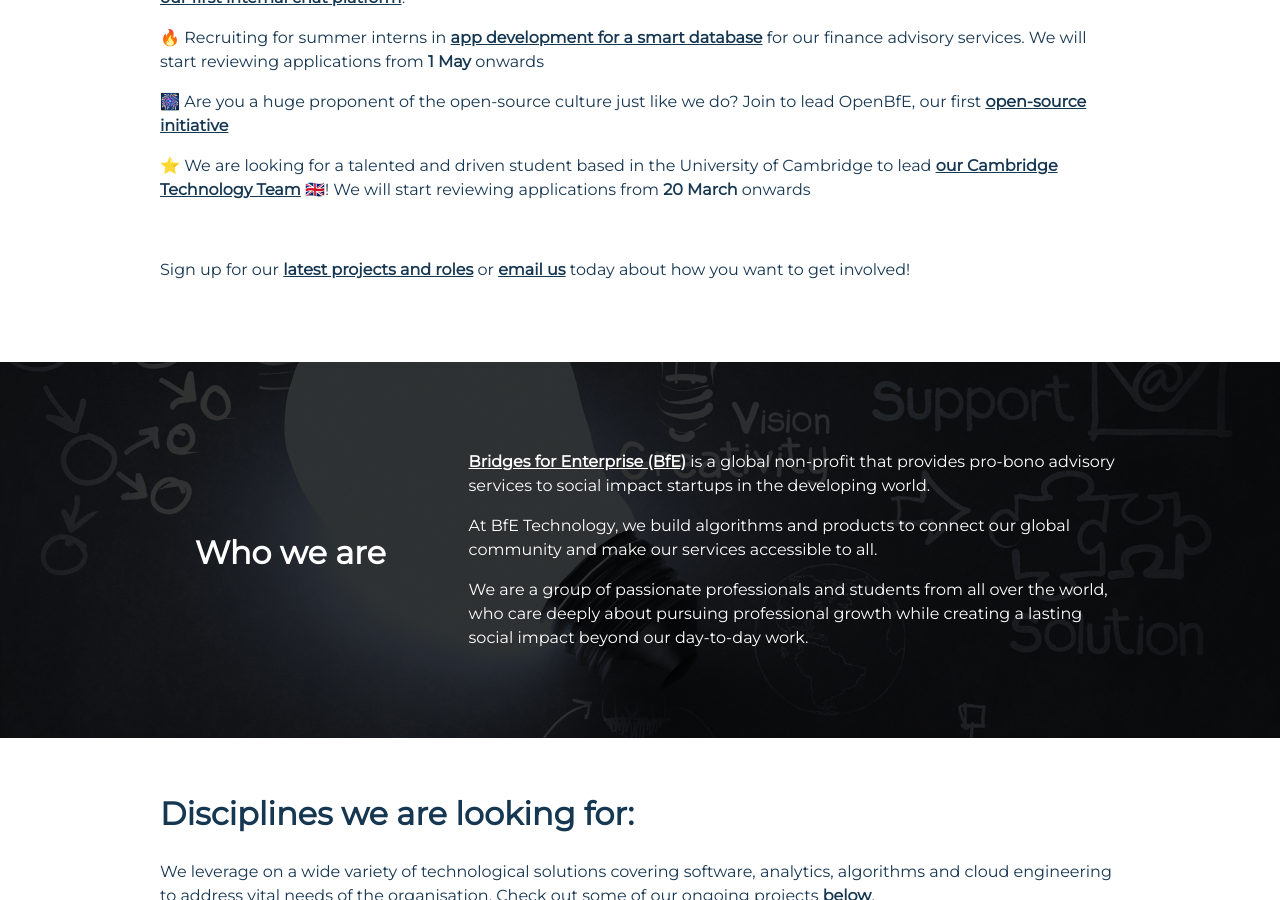
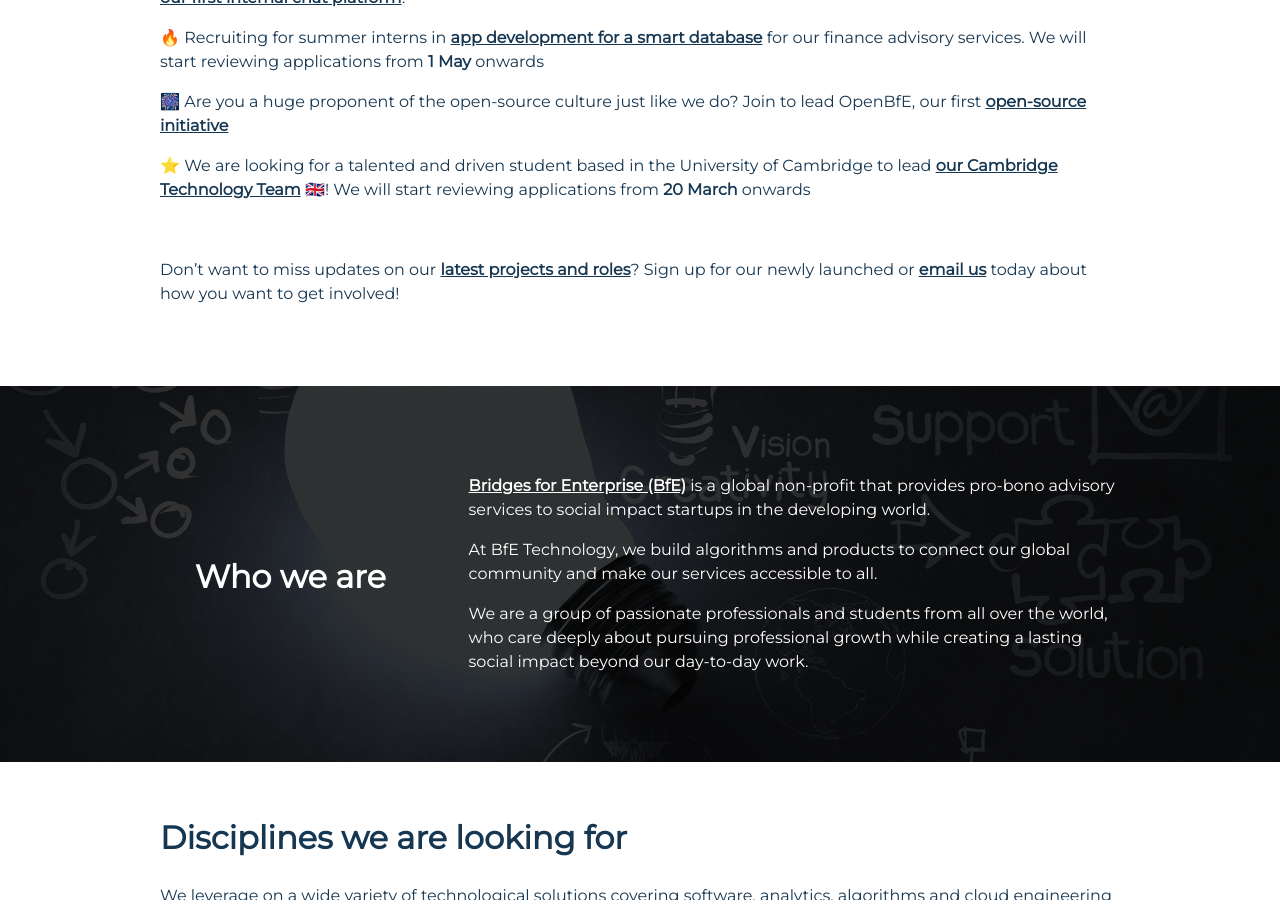
Before and after one commit to BfE-Technology/BfE-Technology.github.io, a Jekyll site: the page built from index.md, in a window 1280 px wide and 900 px high, scrolled down 1367 px. Built offline with Jekyll 4.4.1, drawn with Linux system fonts in a browser that asks for light colours; nearby versions of some CDN libraries; some of the changed text lies outside the part shown.

Commit message:
Update index.md

```diff
--- a/index.md
+++ b/index.md
@@ -8,7 +8,7 @@ layout: default
 
 # Recent Highlights
 
-🚀 Our first self-hosted website is on the way!
+🚀 Our first <a href="https://www.bridgesforenterprise.com" target="_blank">self-hosted website</a> has now launched!
 
 🎉 We just onboarded our new Global Analytics and Algorithm Manager and Global Product Manager 🌍
 
@@ -34,7 +34,7 @@ layout: default
 
 <br>
 
-Sign up for our <a href="https://opps.bridgesforenterprise.com/technology" target="_blank">latest projects and roles</a> or <a href="mailto:technology@bridgesforenterprise.com">email us</a> today about how you want to get involved!
+Don't want to miss updates on our <a href="https://opps.bridgesforenterprise.com/technology" target="_blank">latest projects and roles</a>? Sign up for our newly launched  or <a href="mailto:technology@bridgesforenterprise.com">email us</a> today about how you want to get involved!
 
 <br>
 <br>
```
Also changed, not shown: other parts of index.md (+3 -2 lines).
